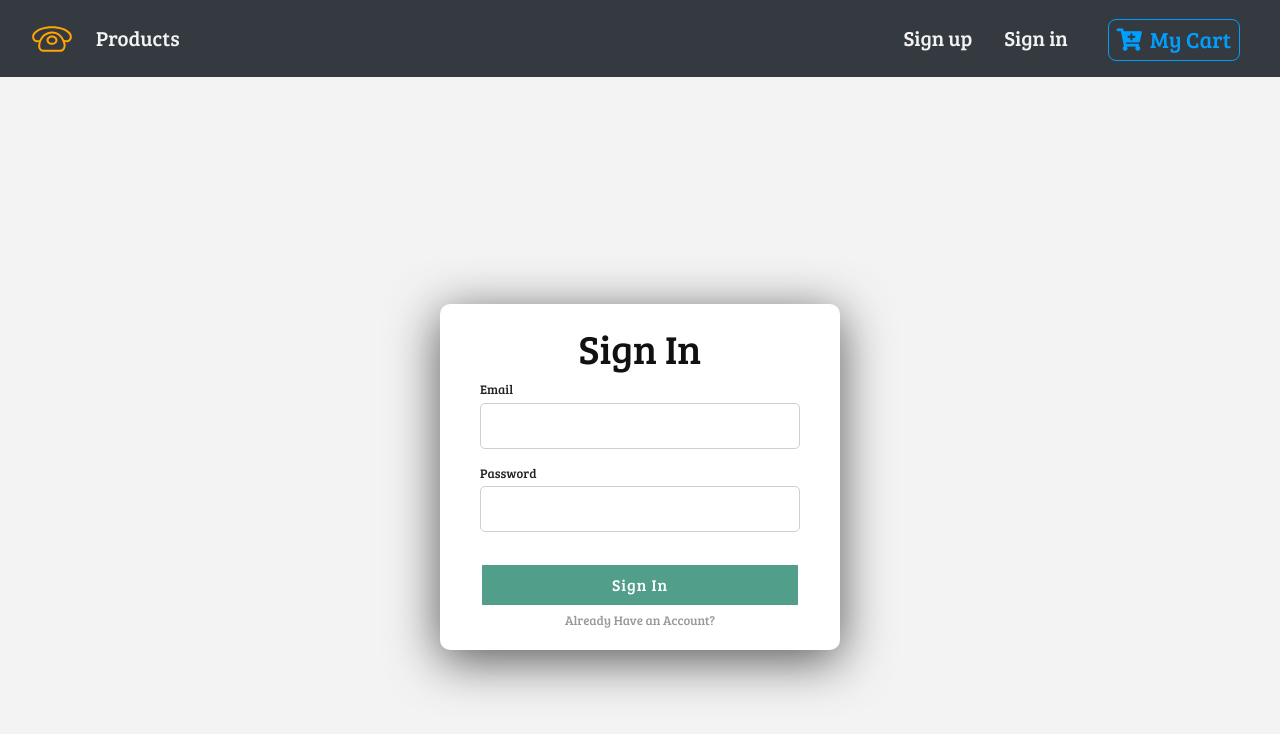
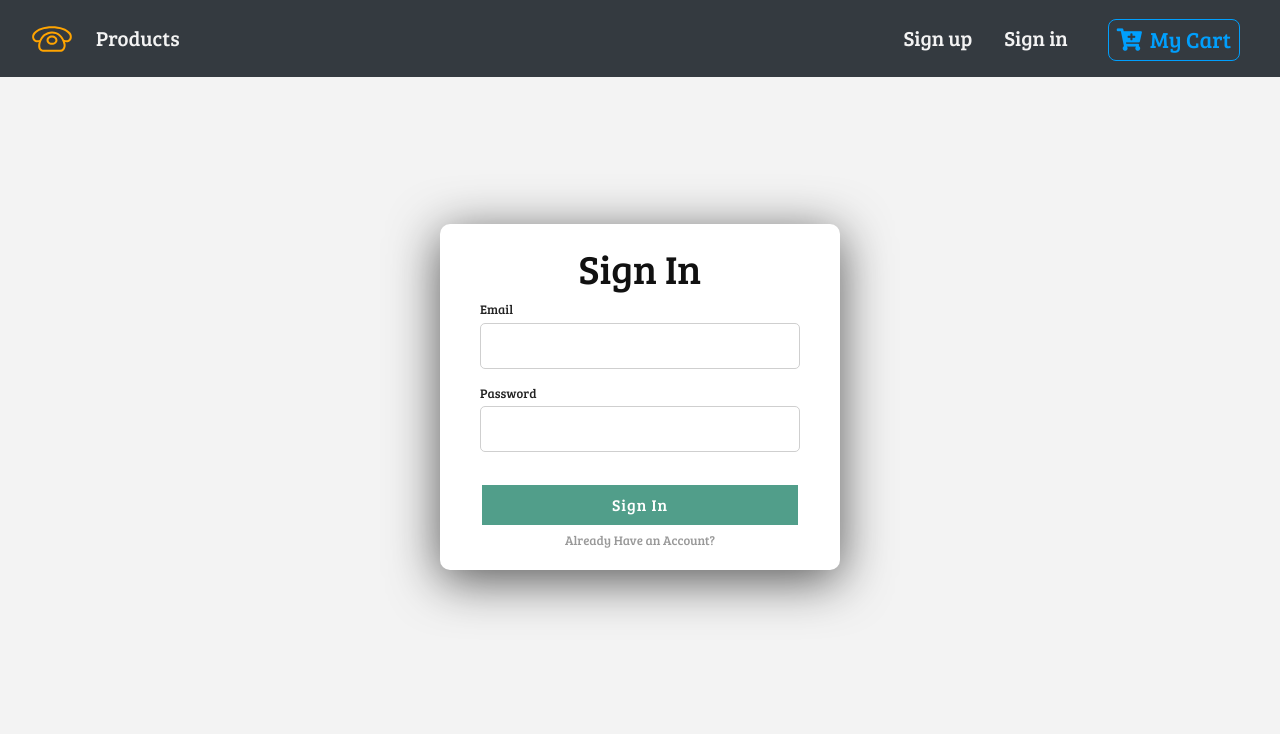
Before and after one commit to chanhcs/mobile-store, a React (Create React App) app: page /signIn in a window 1280 px wide. Shown: the top 734 px of the page. Built offline with nearby package versions, Linux system fonts and the light colour scheme.

Commit message:
fix layout

```diff
--- a/src/components/Navbar.js
+++ b/src/components/Navbar.js
@@ -64,4 +64,5 @@ const NavWrapper = styled.nav`
     }
 `;
 
+
 export default Navbar;
--- a/src/components/SignIn/SignIn.css
+++ b/src/components/SignIn/SignIn.css
@@ -1,11 +1,12 @@
 
 .wrapper {
-  height: 100vh;
+  height: 80vh;
   width: 100%;
   display: flex;
   flex-direction: column;
   justify-content: center;
   align-items: center;
+
 
 }
 
--- a/src/components/SignUp/SignUp.css
+++ b/src/components/SignUp/SignUp.css
@@ -1,6 +1,6 @@
 
 .wrapper {
-  height: 100vh;
+  height: 80vh;
   width: 100%;
   display: flex;
   flex-direction: column;
```
Also changed, not shown: 2 other files (tests, documents, lock files or other folders).
